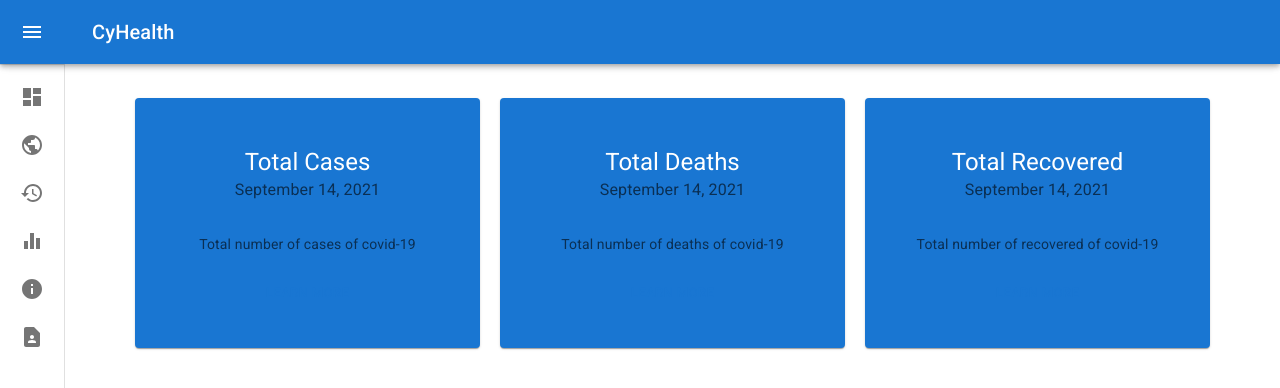
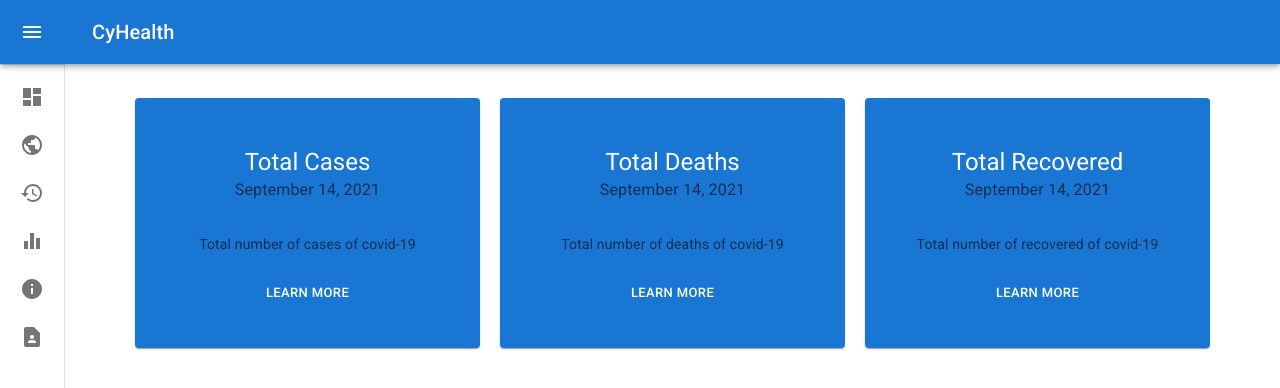
Before and after one commit to tonyoseko99/cy-health, a React (Create React App) app: page / in a window 1280 px wide. Shown: the top 388 px of the page. Built offline with nearby package versions, Linux system fonts and the light colour scheme.

Commit message:
FEAT: style the learn more buttons

```diff
--- a/src/App.css
+++ b/src/App.css
@@ -61,3 +61,13 @@
   background-color: #1976d2;
   color: white;
 }
+
+/* learn more button */
+.learn-more-btn{
+  background-color: #1976d2;
+  color: white !important;
+  border: none;
+  border-radius: 5px;
+  padding: 10px;
+  margin: 10px;
+}
```
